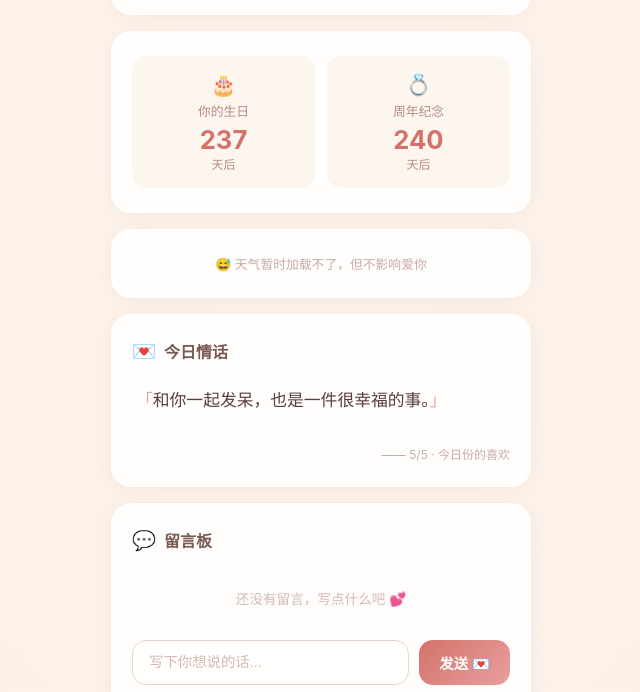
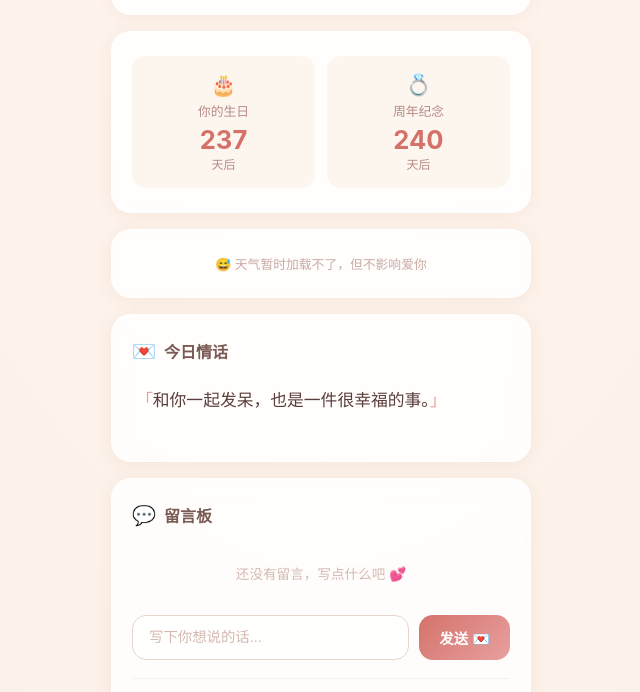
Before and after one commit to haerinyyy/love-app, a plain HTML site: page index.html in a window 1280 px wide. Shown: the part 362-1054 px from the top of the page, without its empty margins (319-959 px from the left). Drawn offline with Linux system fonts and the light colour scheme; no server answers.

Commit message:
移除情话卡片右下角小字

```diff
--- a/index.html
+++ b/index.html
@@ -139,12 +139,6 @@
     }
     .letter-content::before { content: '「'; color: #e8a0a0; }
     .letter-content::after { content: '」'; color: #e8a0a0; }
-    .letter-footer {
-      text-align: right;
-      font-size: 0.75rem;
-      color: #c9aaa4;
-      margin-top: 8px;
-    }
 
     /* Milestones */
     .milestones {
@@ -416,7 +410,6 @@
         <h2>今日情话</h2>
       </div>
       <div class="letter-content" id="loveLetter">加载中...</div>
-      <div class="letter-footer" id="letterFooter"></div>
     </div>
 
     <!-- Message Board -->
@@ -939,19 +932,16 @@
       // Love letter
       const letter = getTodaysLetter();
       document.getElementById('loveLetter').textContent = letter;
-      document.getElementById('letterFooter').textContent = `—— ${now.getMonth()+1}/${now.getDate()} · 今日份的喜欢`;
 
       // Birthday special
       if (now.getMonth() === CONFIG.herBirthday.month - 1 && now.getDate() === CONFIG.herBirthday.day) {
         document.getElementById('loveLetter').textContent = '🎂🎂🎂 生日快乐我的宝贝！你是这个世界上最好的礼物！爱你！🎂🎂🎂';
-        document.getElementById('letterFooter').textContent = '🎉 生日快乐！';
       }
 
       // Anniversary special
       if (now.getMonth() === CONFIG.togetherDate.getMonth() && now.getDate() === CONFIG.togetherDate.getDate()) {
         const years = now.getFullYear() - CONFIG.togetherDate.getFullYear();
         document.getElementById('loveLetter').textContent = `💍💍💍 ${years}周年快乐！和你在一起的每一天都是最好的时光。接下来的每一个周年，我都要和你一起过。爱你！💍💍💍`;
-        document.getElementById('letterFooter').textContent = `🎉 ${years}周年快乐！`;
       }
     }
 
```
